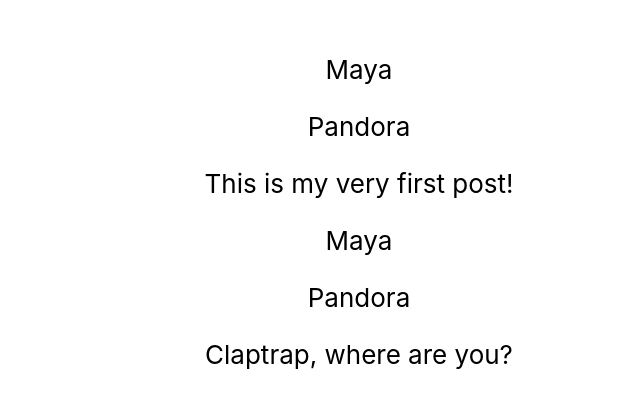
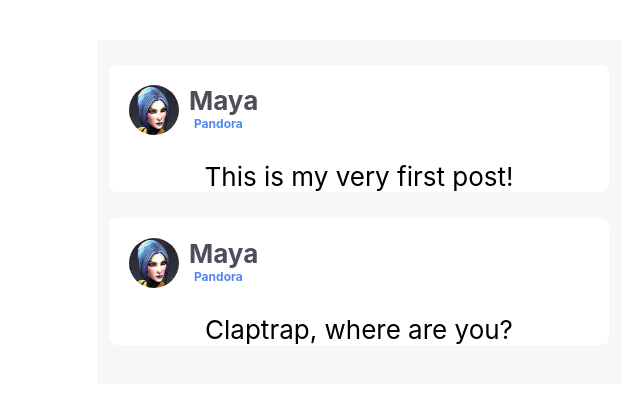
Before and after one commit to starbuck28/react-redux-newsfeed, a React (Create React App) app: page / in a window 1280 px wide. Shown: the part 188-596 px from the top of the page, without its empty margins (281-921 px from the left). Built offline with nearby package versions, Linux system fonts and the light colour scheme.

Commit message:
adding in some basic styling to single post and list of posts

```diff
--- a/src/features/posts/PostsList.js
+++ b/src/features/posts/PostsList.js
@@ -1,6 +1,7 @@
 import React from 'react'
 import { useSelector } from 'react-redux'
 import SinglePost from './SinglePost'
+import styled from 'styled-components'
 
 const PostsList = () => {
     const posts = useSelector(state => state.posts)
@@ -10,8 +11,14 @@
     ))
 
     return (
-        <section>{renderedPosts}</section>
+        <StyledList>{renderedPosts}</StyledList>
     )
 }
 
+const StyledList = styled.section`
+    background: #f7f7f7;
+    width: 500px;
+    padding: 12.5px;
+    `
+
 export default PostsList
--- a/src/features/posts/SinglePost.js
+++ b/src/features/posts/SinglePost.js
@@ -1,15 +1,67 @@
 import React from 'react'
+import profilePicture from '../../maya.jpg'
+import styled from 'styled-components'
 
 const SinglePost = ({ post }) => {
     return (
-        <article>
-            <div>
-                <p className="name">{post.user.name}</p>
-                <p className="location">{post.user.location}</p>
-            </div>
+        <StyledPost>
+            <ProfileSection>
+                <ProfilePicture src={profilePicture} alt="profile"/>
+                <ProfileInfo>
+                    <ProfileName className="name">{post.user.name}</ProfileName>
+                    <LocationSection>
+                        <ProfileLocation className="location">{post.user.location}</ProfileLocation>
+                    </LocationSection>
+                </ProfileInfo>
+            </ProfileSection>
             <p className="post-content">{post.content}</p>
-        </article>
+        </StyledPost>
     )
 }
 
+const StyledPost = styled.article`
+    padding: 20px 20px 0px 20px;
+    margin-top: 12.5px;
+    background: #ffffff;
+    border-radius: 8px;
+`
+
+const ProfileSection = styled.div`
+    display: flex;
+    flex-direction: row;
+    justify-content: flex-start;
+    `
+
+const ProfilePicture = styled.img`
+    width: 50px;
+    border-radius: 50%;
+    `
+
+const ProfileInfo = styled.div`
+    display: flex;
+    flex-direction: column;
+    align-items: flex-start;
+    margin-left: 10px;
+    `
+
+const ProfileText = styled.span`
+    margin: 0;
+    `
+
+const ProfileName = styled(ProfileText)`
+    color: #4E4E5B;
+    font-weight: bold;
+    `
+
+const LocationSection = styled.div`
+    color: #5286F2;
+    font-size: 12px;
+    `
+
+const ProfileLocation = styled(ProfileText)`
+    margin-left: 5px;
+    font-weight: bold;
+    `
+
+
 export default SinglePost
```
Also changed, not shown: src/maya.jpg (added).
